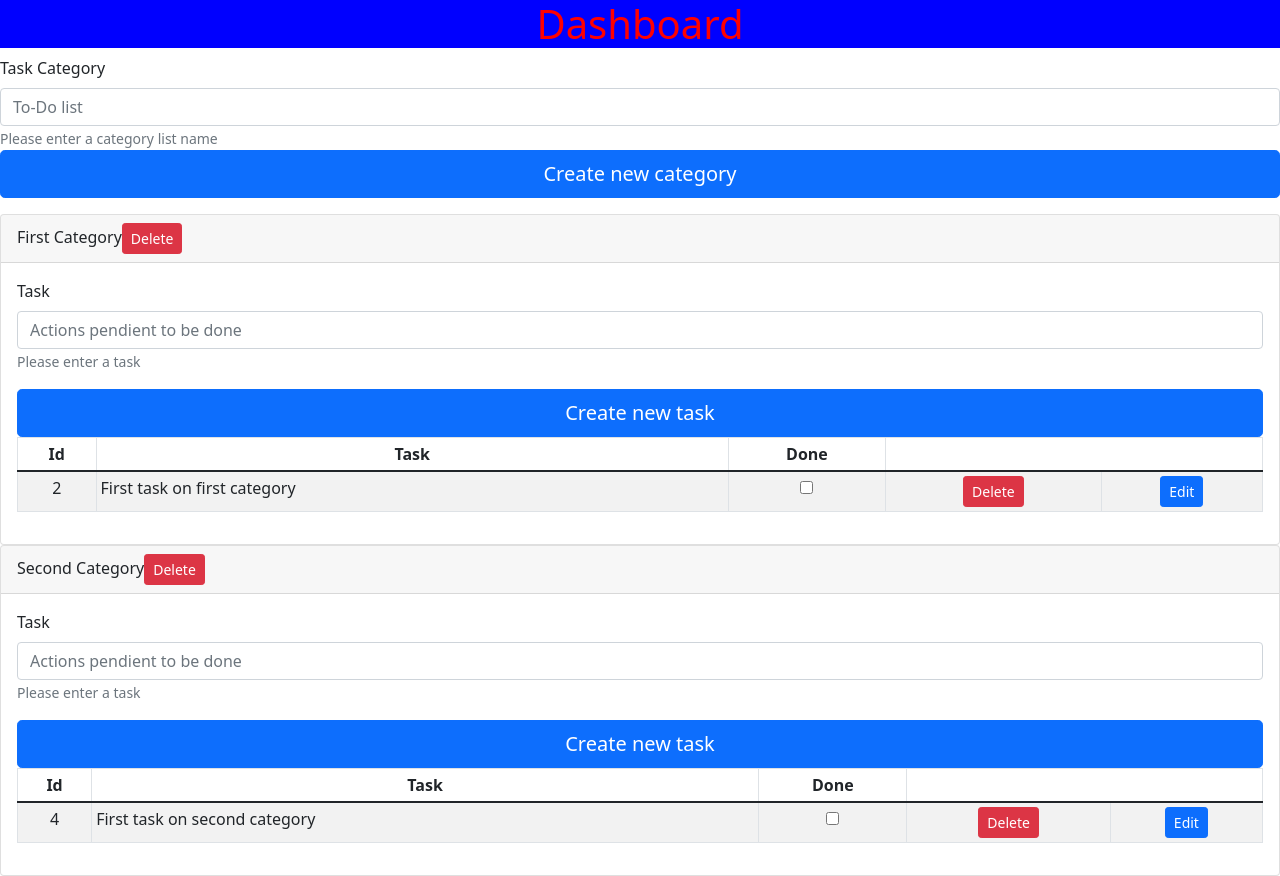
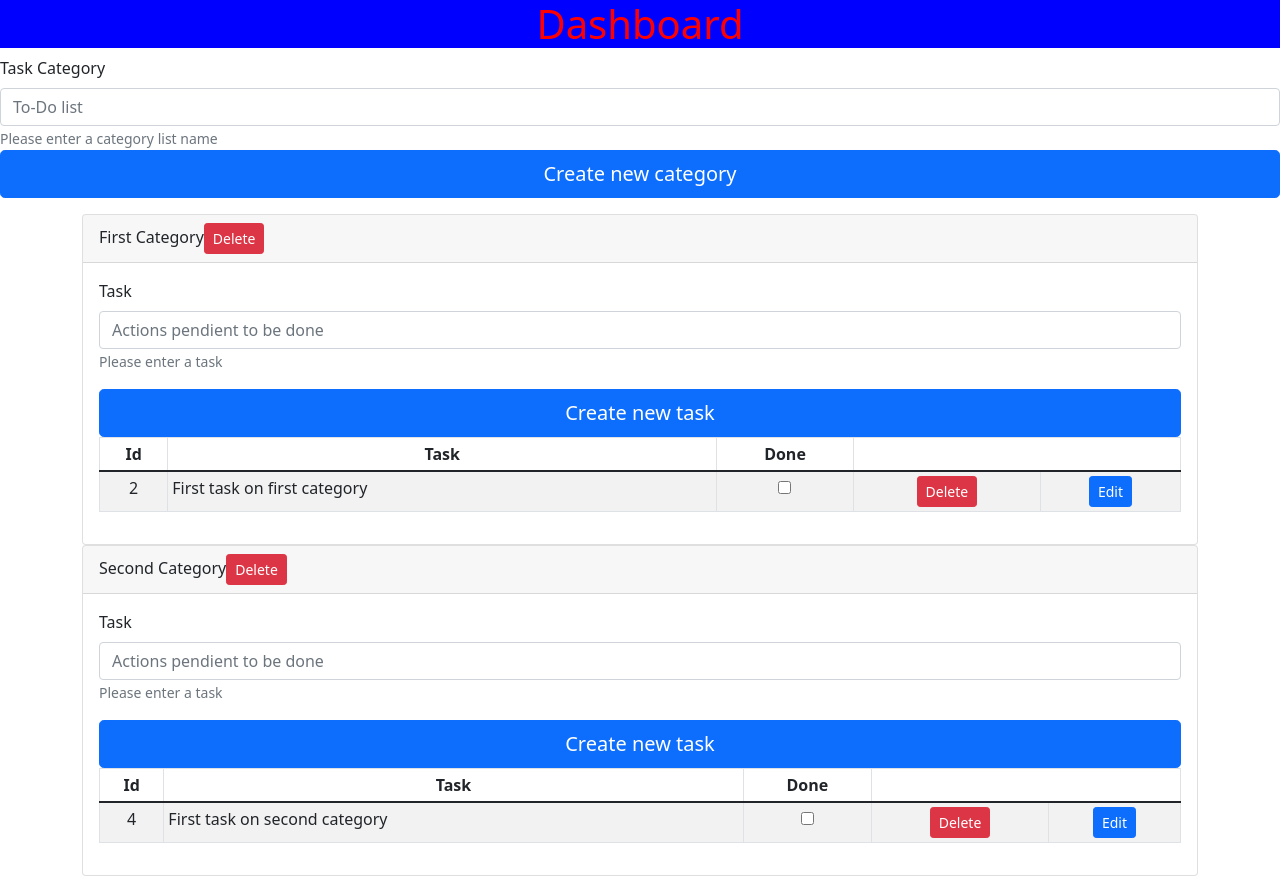
Before and after one commit to johnnycastro72/final-project-fe, a React (Vite) app: page / in a window 1280 px wide. Built offline with nearby package versions, Linux system fonts and the light colour scheme.

Commit message:
Forms validated
Prevents creating blank categories or tasks or with the last value entered.

```diff
--- a/src/components/CategoryForm.jsx
+++ b/src/components/CategoryForm.jsx
@@ -15,6 +15,7 @@ const CategoryForm = () => {
         },
       });
       formRefCategory.current.reset();
+      setTitle("");
     }
   };
 
--- a/src/components/CategoryList.jsx
+++ b/src/components/CategoryList.jsx
@@ -1,5 +1,5 @@
 import React, { useContext, useState } from "react";
-import { Card, Table, Button, Modal, Form } from "react-bootstrap";
+import { Card, Table, Button, Modal, Form, Container } from "react-bootstrap";
 import { Store } from "../stateManagement/StoreProvider";
 import TaskForm from "./TaskForm";
 
@@ -64,6 +64,7 @@ const CategoryList = () => {
     <div>
       {state.listOfCategories.map((actualCategory) => {
         return (
+          <Container>
             <Card key={actualCategory.id}>
               <Card.Header>
                 {actualCategory.title}
@@ -113,7 +114,9 @@ const CategoryList = () => {
                           </td>
                           <td style={{ textAlign: "center" }}>
                             <input
-                            onChange={(event) => onCheckbox(event, actualTask)}
+                              onChange={(event) =>
+                                onCheckbox(event, actualTask)
+                              }
                               type="checkbox"
                             />
                           </td>
@@ -143,6 +146,7 @@ const CategoryList = () => {
                 </Table>
               </Card.Body>
             </Card>
+          </Container>
         );
       })}
       <Modal show={modalOpen} onHide={modalClose}>
--- a/src/components/TaskForm.jsx
+++ b/src/components/TaskForm.jsx
@@ -16,6 +16,7 @@ const TaskForm = ({ catId }) => {
         },
       });
       formRefTask.current.reset();
+      setMessage("")
     }
   };
 
```
Lines whose indentation alone changed are shown as unchanged.
